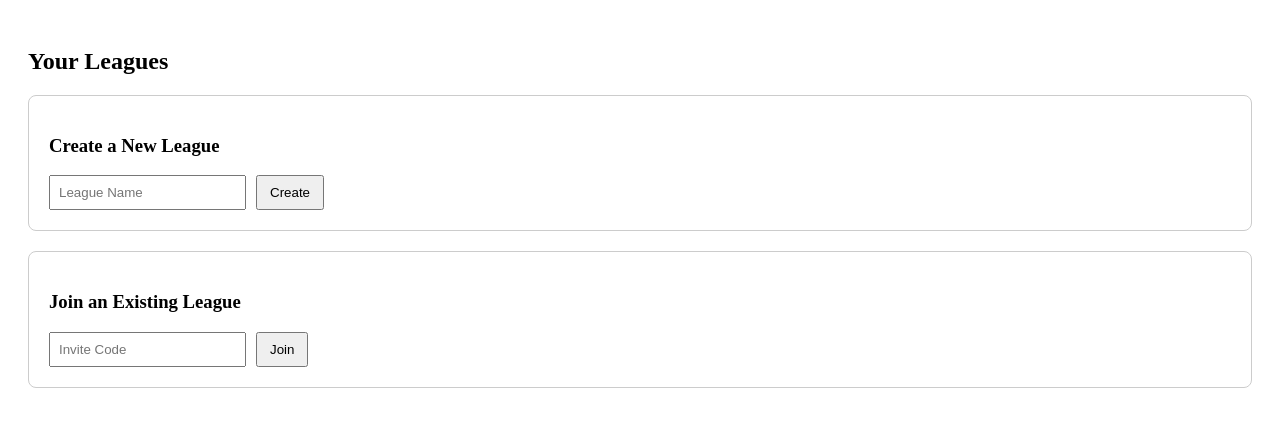
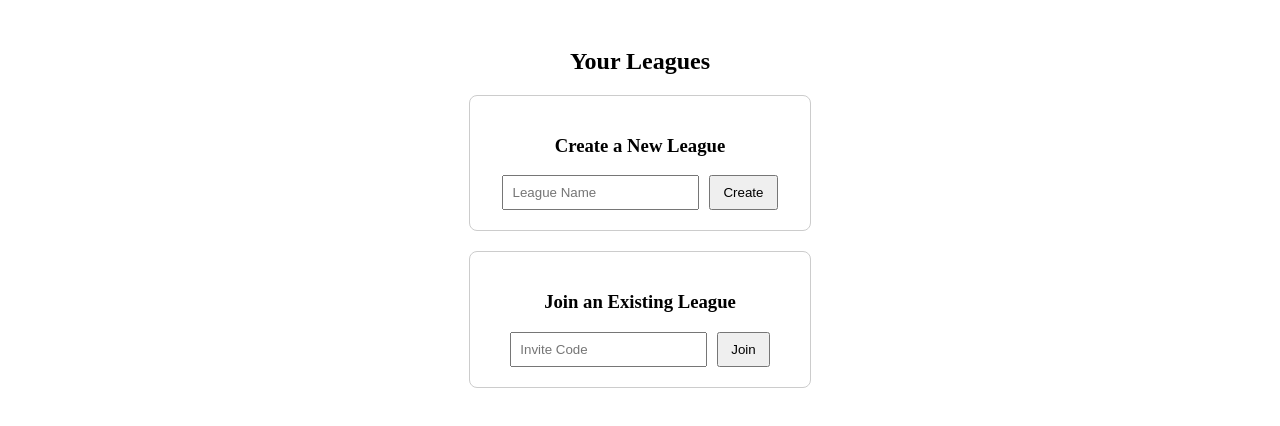
Before and after one commit to AnishParikh1/FinLeague, a React (Vite) app: page / in a window 1280 px wide. Shown: the top 426 px of the page. Built offline with nearby package versions, Linux system fonts and the light colour scheme; no server answers; sample sign-in values are in the browser's storage.

Commit message:
Update HomePage.jsx

```diff
--- a/src/pages/HomePage.jsx
+++ b/src/pages/HomePage.jsx
@@ -23,13 +23,22 @@ export default function HomePage() {
   };
 
   // --- Styles (inline for speed) ---
-  const pageStyle = { padding: '20px' };
-  const formStyle = {
+  const pageStyle = {
+  padding: '20px',
+  display: 'flex',
+  flexDirection: 'column',
+  justifyContent: 'center',
+  alignItems: 'center',
+};
+
+const formStyle = {
   border: '1px solid #ccc',
   borderRadius: '8px',
   padding: '20px',
   marginBottom: '20px',
-}
+  width: '300px',
+  textAlign: 'center',
+};
   const inputStyle = { padding: '8px', marginRight: '10px' };
   const buttonStyle = { padding: '8px 12px', cursor: 'pointer' };
 
```
